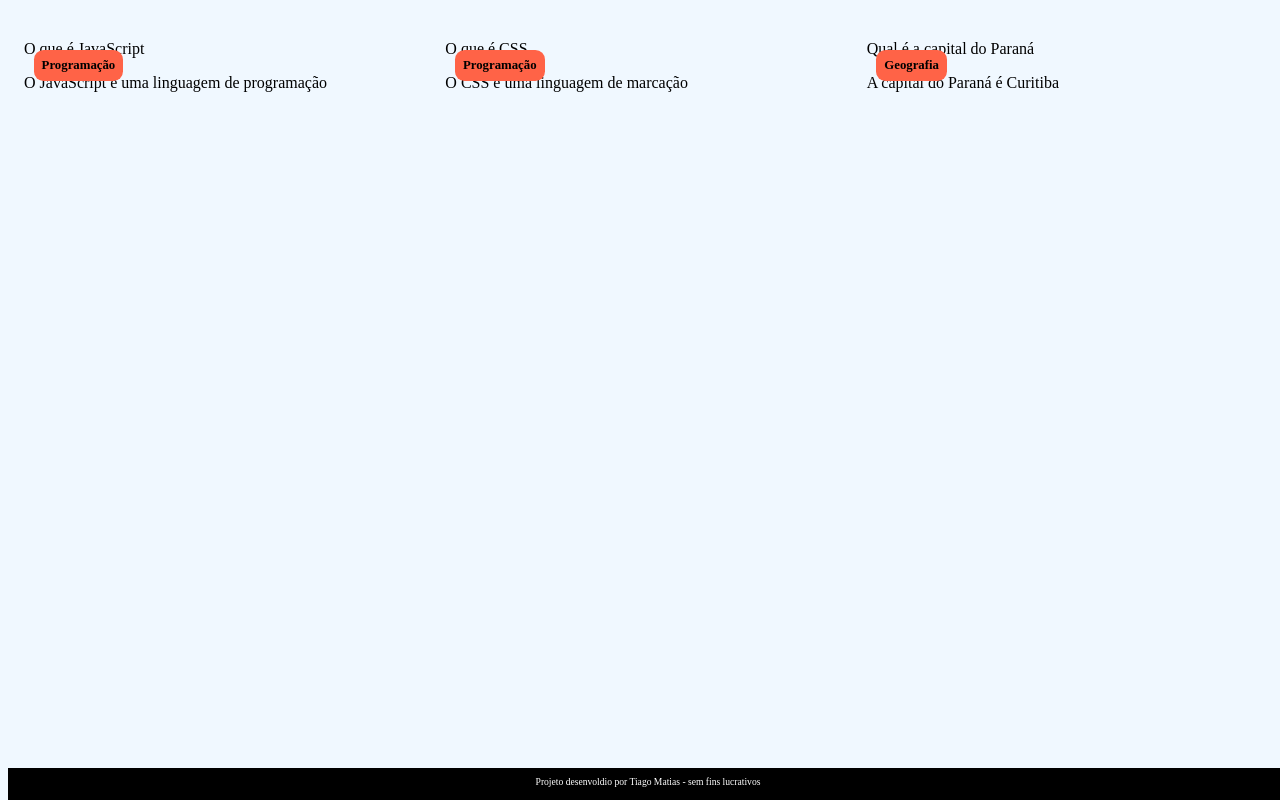
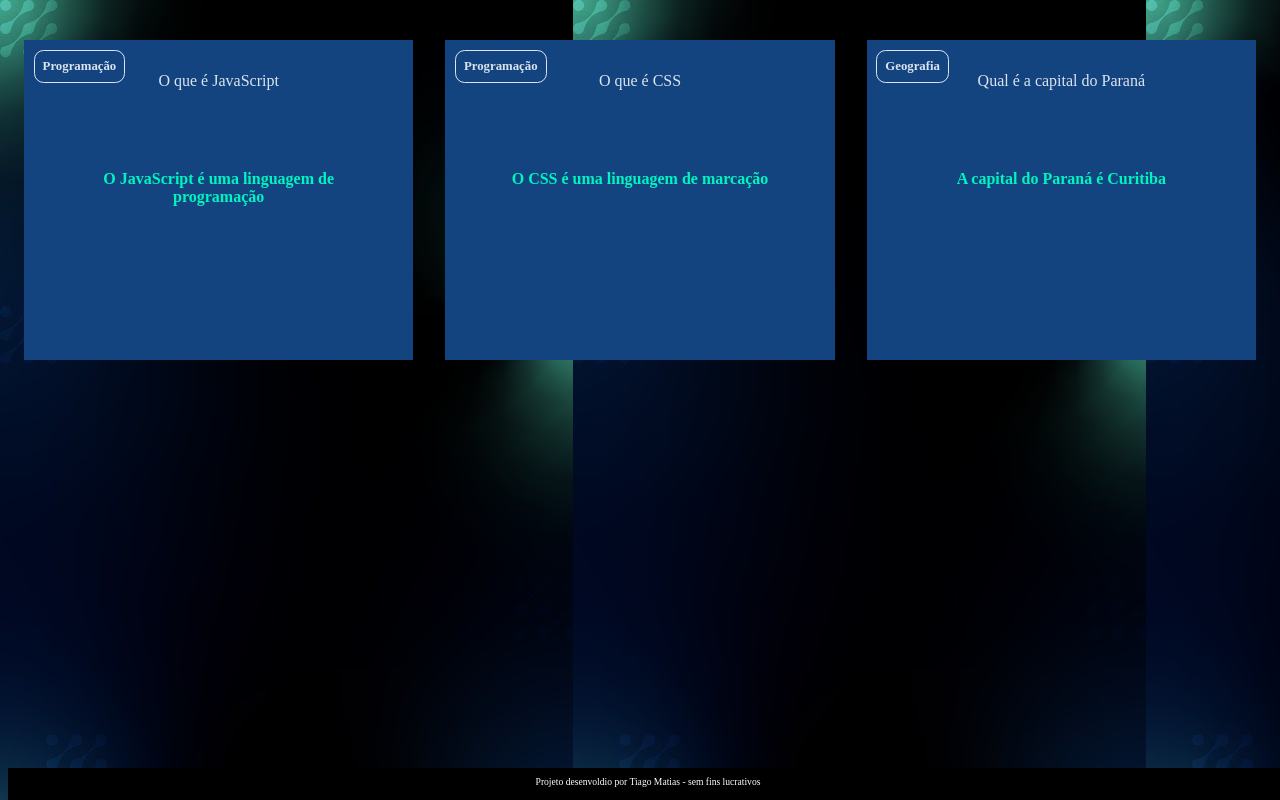
Before and after one commit to TM1928/Flash-Card, a plain HTML site: page index.html in a window 1280 px wide. Drawn offline with Linux system fonts and the light colour scheme; a web font is replaced by a local one.

Commit message:
10/06/2025

```diff
--- a/style.css
+++ b/style.css
@@ -1,5 +1,11 @@
+:root {
+ --text-color: #DBE4EF;
+ --card-front-color: #144480;
+ --card-back-color: #00F4BF;
+}
+
 body{
-    background-color: aliceblue;
+    background-image: url(IMG/bg-desktop.webp);
     font-family: Bai Jamjuree;
 }
 
@@ -13,9 +19,20 @@ body{
     flex-grow: 1;
     flex-basis: calc(33% - 6rem);
 }
+.cartao__conteudo{
+    text-align: center;
+    background-color: var(--card-front-color);
+    height: 100%;
+}
+
+.cartao__conteudo p{
+    margin-top: 1rem;
+    padding: 2rem;
+}
 
 .cartao__conteudo h3{
-    background-color: tomato;
+    color: var(--text-color);
+    border: 1px solid var(--text-color);
     text-align: left;
     padding: 0.5rem;
     position: absolute;
@@ -23,7 +40,15 @@ body{
     border-radius: 0.6rem;
     font-size: 1vw;
 }
+.cartao__conteudo__pergunta p{
+    color: var(--text-color);
+    font-weight: 500;
+}
 
+.cartao__conteudo__resposta p{
+    color: var(--card-back-color);
+    font-weight: 700;
+}
 footer{
     background-color: black;
     color: white;
```
Also changed, not shown: IMG/bg-desktop.webp (added), IMG/bg-mobile.webp (added), IMG/bg-tablet.webp (added).
